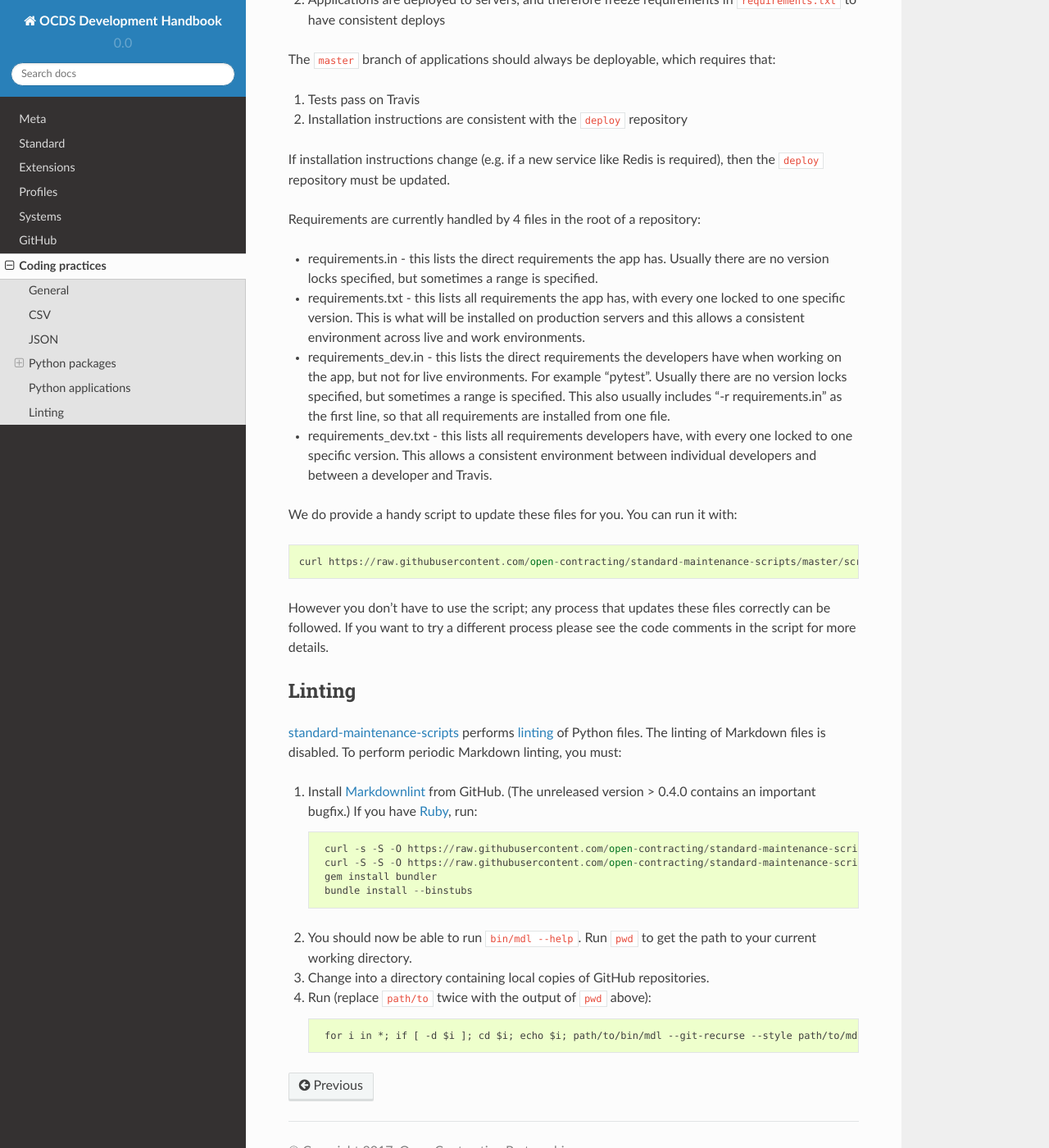
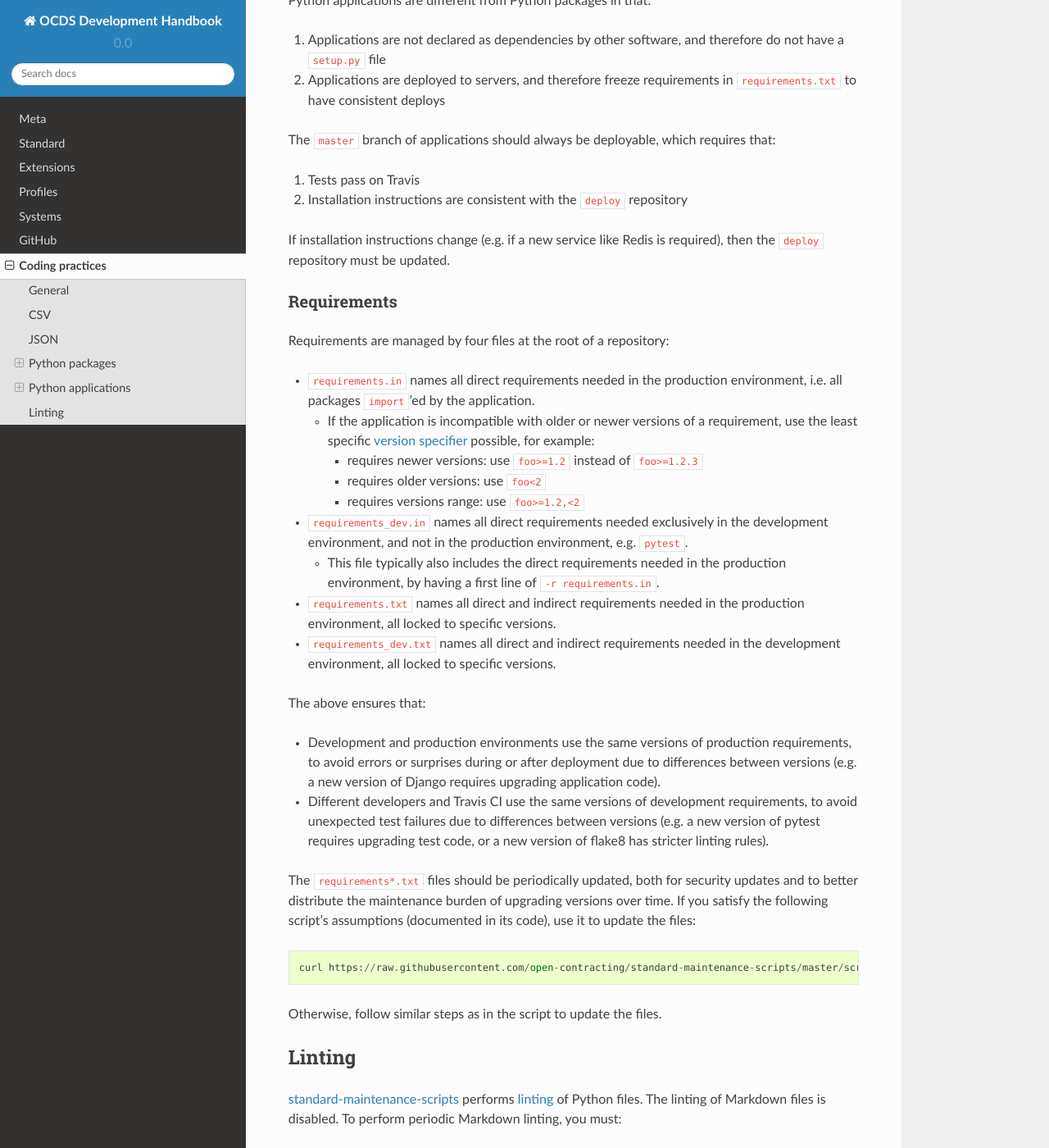
Before and after one commit to open-contracting/standard-development-handbook, a Sphinx documentation site: the page built from docs/coding/index.md, in a window 1280 px wide and 1400 px high, scrolled down 2364 px. Shown: the whole window at 82% size. Built offline with Sphinx 7.4.7 and the Read the Docs theme 2.0.0, drawn with Linux system fonts in a browser that asks for light colours; some of the changed text lies outside the part shown.

Commit message:
Recommend that packages be on PyPi. Copy edit application requirements

````diff
--- a/docs/coding/index.md
+++ b/docs/coding/index.md
@@ -38,25 +38,7 @@
 
 ## Python packages
 
-* Use `install_requires` and `extras_require` in `setup.py` instead of `requirements.txt`
-* Sort requirements alphabetically
-
-If the package isn't distributed on PyPi, use this template `setup.py`, adding arguments like `entry_points`, `extras_require` and `namespace_packages` as needed:
-
-```python
-from setuptools import setup, find_packages
-
-setup(
-    name='NAME',
-    version='0.0.0',
-    packages=find_packages(),
-    install_requires=[
-        'REQUIREMENT',
-    ],
-)
-```
-
-If the package is distributed on PyPi, use this template `setup.py`:
+All packages should be distributed on PyPi. If the package is distributed on PyPi, use this template `setup.py`, adding arguments like `entry_points`, `extras_require` and `namespace_packages` as needed:
 
 ```python
 from setuptools import setup, find_packages
@@ -84,9 +66,30 @@
 )
 ```
 
+If the package isn't distributed on PyPi, use this template `setup.py`:
+
+```python
+from setuptools import setup, find_packages
+
+setup(
+    name='NAME',
+    version='0.0.0',
+    packages=find_packages(),
+    install_requires=[
+        'REQUIREMENT',
+    ],
+)
+```
+
 To change a readme from Markdown to reStructuredText, install `pandoc` and run:
 
     pandoc --from=markdown --to=rst --output=README.rst README.md
+
+### Requirements
+
+* Use `install_requires` and `extras_require` in `setup.py`
+* Do not use `requirements.txt`
+* Sort requirements alphabetically
 
 ### Release process
 
@@ -112,23 +115,30 @@
 
 If installation instructions change (e.g. if a new service like Redis is required), then the `deploy` repository must be updated.
 
+### Requirements
 
-Requirements are currently handled by 4 files in the root of a repository:
+Requirements are managed by four files at the root of a repository:
 
-* requirements.in - this lists the direct requirements the app has. Usually there are no version locks specified, but sometimes a range is specified.
-* requirements.txt - this lists all requirements the app has, with every one locked to one specific version.
-This is what will be installed on production servers and this allows a consistent environment across live and work environments.
-* requirements_dev.in - this lists the direct requirements the developers have when working on the app, but not for live environments.
-For example "pytest".  Usually there are no version locks specified, but sometimes a range is specified.
-This also usually includes "-r requirements.in" as the first line, so that all requirements are installed from one file.
-* requirements_dev.txt - this lists all requirements developers have, with every one locked to one specific version.
-This allows a consistent environment between individual developers and between a developer and Travis.
+* `requirements.in` names all direct requirements needed in the production environment, i.e. all packages `import`'ed by the application.
+  * If the application is incompatible with older or newer versions of a requirement, use the least specific [version specifier](https://www.python.org/dev/peps/pep-0440/#version-specifiers) possible, for example:
+    * requires newer versions: use `foo>=1.2` instead of `foo>=1.2.3`
+    * requires older versions: use `foo<2`
+    * requires versions range: use `foo>=1.2,<2`
+* `requirements_dev.in` names all direct requirements needed exclusively in the development environment, and not in the production environment, e.g. `pytest`.
+    * This file typically also includes the direct requirements needed in the production environment, by having a first line of `-r requirements.in`.
+* `requirements.txt` names all direct and indirect requirements needed in the production environment, all locked to specific versions.
+* `requirements_dev.txt` names all direct and indirect requirements needed in the development environment, all locked to specific versions.
 
-We do provide a handy script to update these files for you. You can run it with:
+The above ensures that:
+
+* Development and production environments use the same versions of production requirements, to avoid errors or surprises during or after deployment due to differences between versions (e.g. a new version of Django requires upgrading application code).
+* Different developers and Travis CI use the same versions of development requirements, to avoid unexpected test failures due to differences between versions (e.g. a new version of pytest requires upgrading test code, or a new version of flake8 has stricter linting rules).
+
+The `requirements*.txt` files should be periodically updated, both for security updates and to better distribute the maintenance burden of upgrading versions over time. If you satisfy the following script's assumptions (documented in its code), use it to update the files:
 
     curl https://raw.githubusercontent.com/open-contracting/standard-maintenance-scripts/master/scripts/update_requirements.sh | bash -
 
-However you don't have to use the script; any process that updates these files correctly can be followed. If you want to try a different process please see the code comments in the script for more details.
+Otherwise, follow similar steps as in the script to update the files.
 
 ## Linting
 
````
